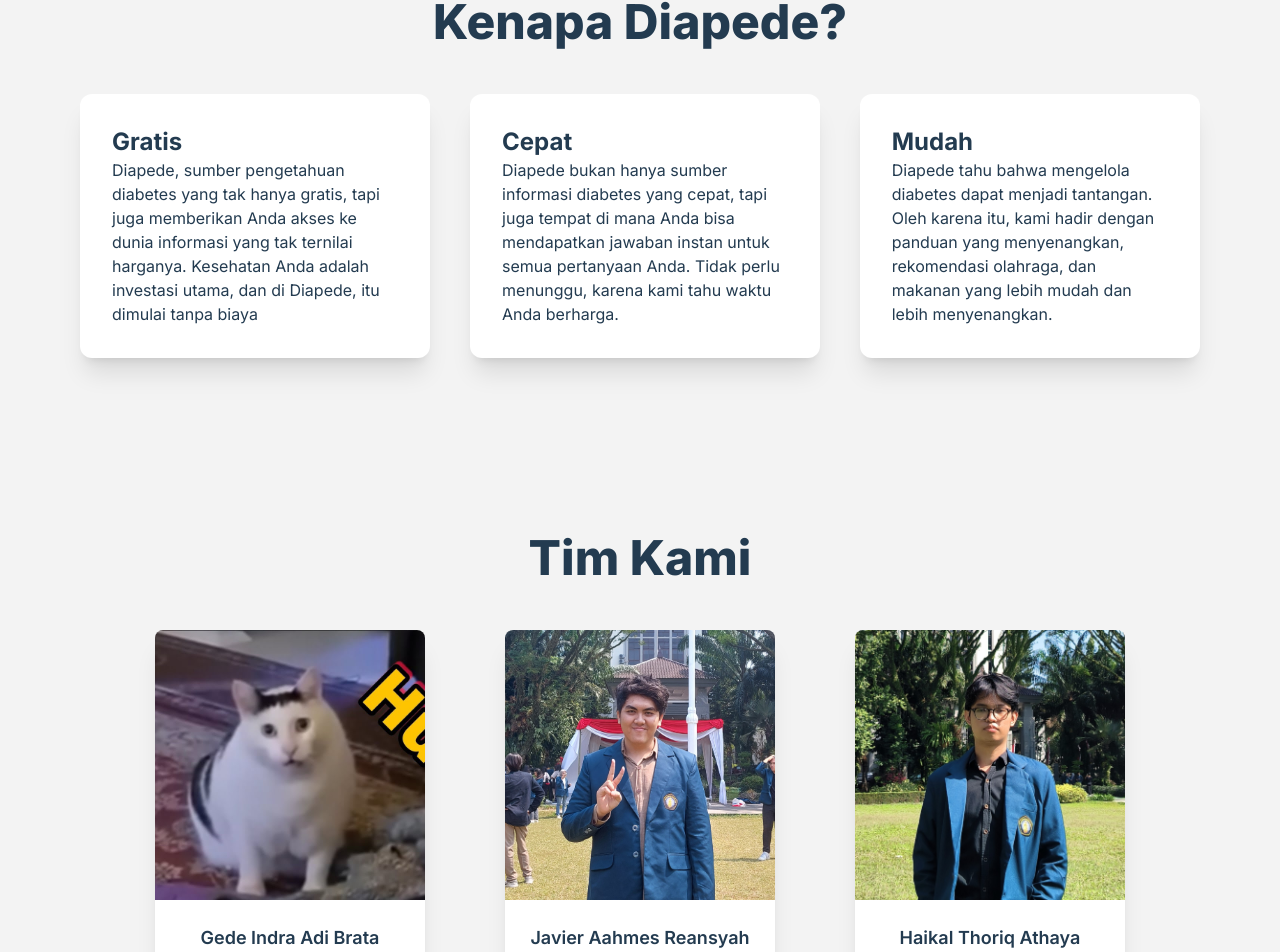
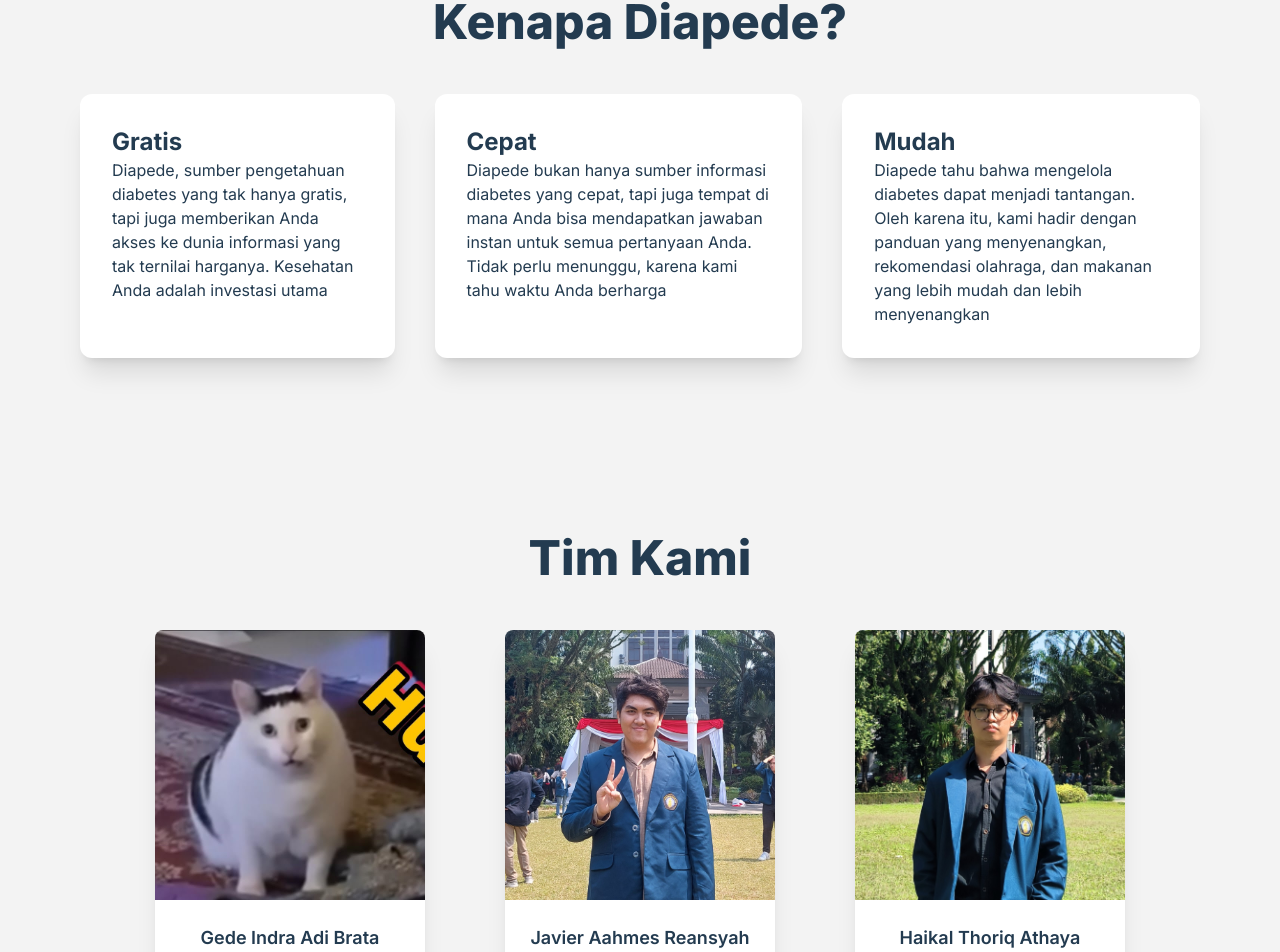
Before and after one commit to javierreansyah/Diapede, a React (Vite) app: page / in a window 1280 px wide. Shown: the part 978-1930 px from the top of the page. Built offline with nearby package versions, Linux system fonts and the light colour scheme.

Commit message:
homecards

```diff
--- a/src/components/Heros.jsx
+++ b/src/components/Heros.jsx
@@ -23,15 +23,15 @@ const Heros = () => {
   const homeCards = [
     {
       title: "Gratis",
-      text: "Diapede, sumber pengetahuan diabetes yang tak hanya gratis, tapi juga memberikan Anda akses ke dunia informasi yang tak ternilai harganya. Kesehatan Anda adalah investasi utama, dan di Diapede, itu dimulai tanpa biaya",
+      text: "Diapede, sumber pengetahuan diabetes yang tak hanya gratis, tapi juga memberikan Anda akses ke dunia informasi yang tak ternilai harganya. Kesehatan Anda adalah investasi utama",
     },
     {
       title: "Cepat",
-      text: "Diapede bukan hanya sumber informasi diabetes yang cepat, tapi juga tempat di mana Anda bisa mendapatkan jawaban instan untuk semua pertanyaan Anda. Tidak perlu menunggu, karena kami tahu waktu Anda berharga.",
+      text: "Diapede bukan hanya sumber informasi diabetes yang cepat, tapi juga tempat di mana Anda bisa mendapatkan jawaban instan untuk semua pertanyaan Anda. Tidak perlu menunggu, karena kami tahu waktu Anda berharga",
     },
     {
       title: "Mudah",
-      text: "Diapede tahu bahwa mengelola diabetes dapat menjadi tantangan. Oleh karena itu, kami hadir dengan panduan yang menyenangkan, rekomendasi olahraga, dan makanan yang lebih mudah dan lebih menyenangkan.",
+      text: "Diapede tahu bahwa mengelola diabetes dapat menjadi tantangan. Oleh karena itu, kami hadir dengan panduan yang menyenangkan, rekomendasi olahraga, dan makanan yang lebih mudah dan lebih menyenangkan",
     },
   ];
   return (
```
